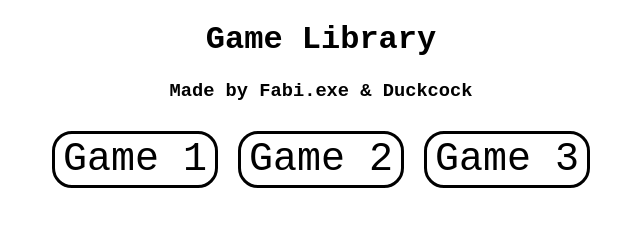
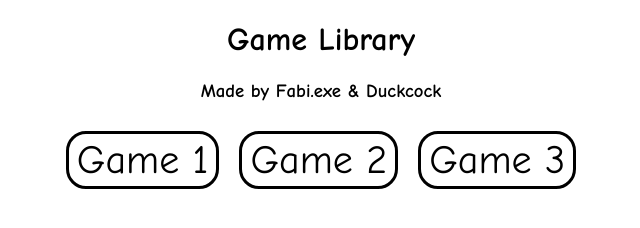
Before and after one commit to FabiPunktExe/browsergames, a plain HTML site: page index.html in a window 1280 px wide. Shown: the whole page, without its empty margins (319-959 px from the left). Drawn offline with Linux system fonts and the light colour scheme.

Commit message:
Schriftart geändert

```diff
--- a/style.css
+++ b/style.css
@@ -1,5 +1,5 @@
 * {
-    font-family: "Kode Mono", monospace;
+    font-family: "Kristen ITC", "Comic Sans MS", Calibri;
 }
 
 html, body {
```
